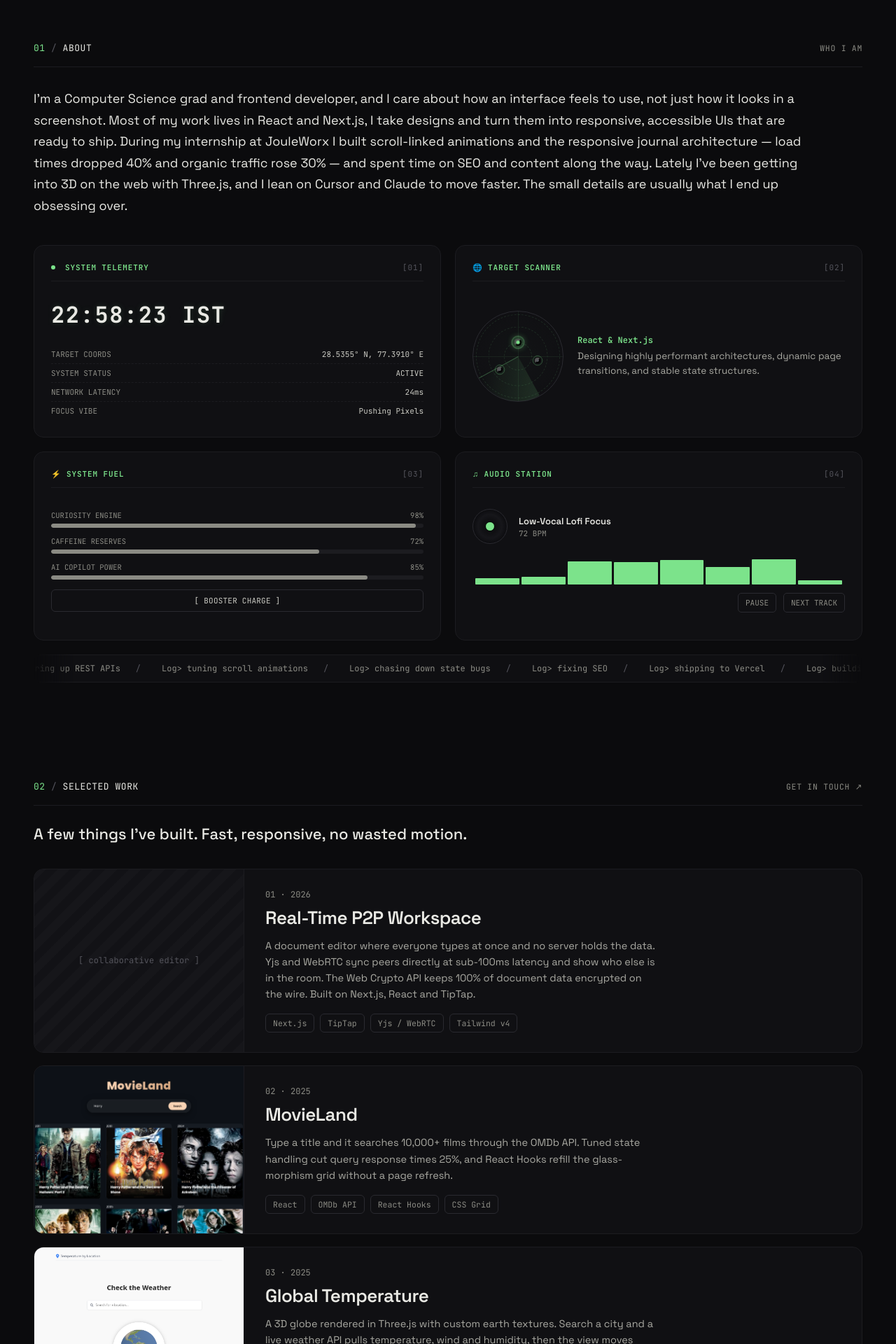
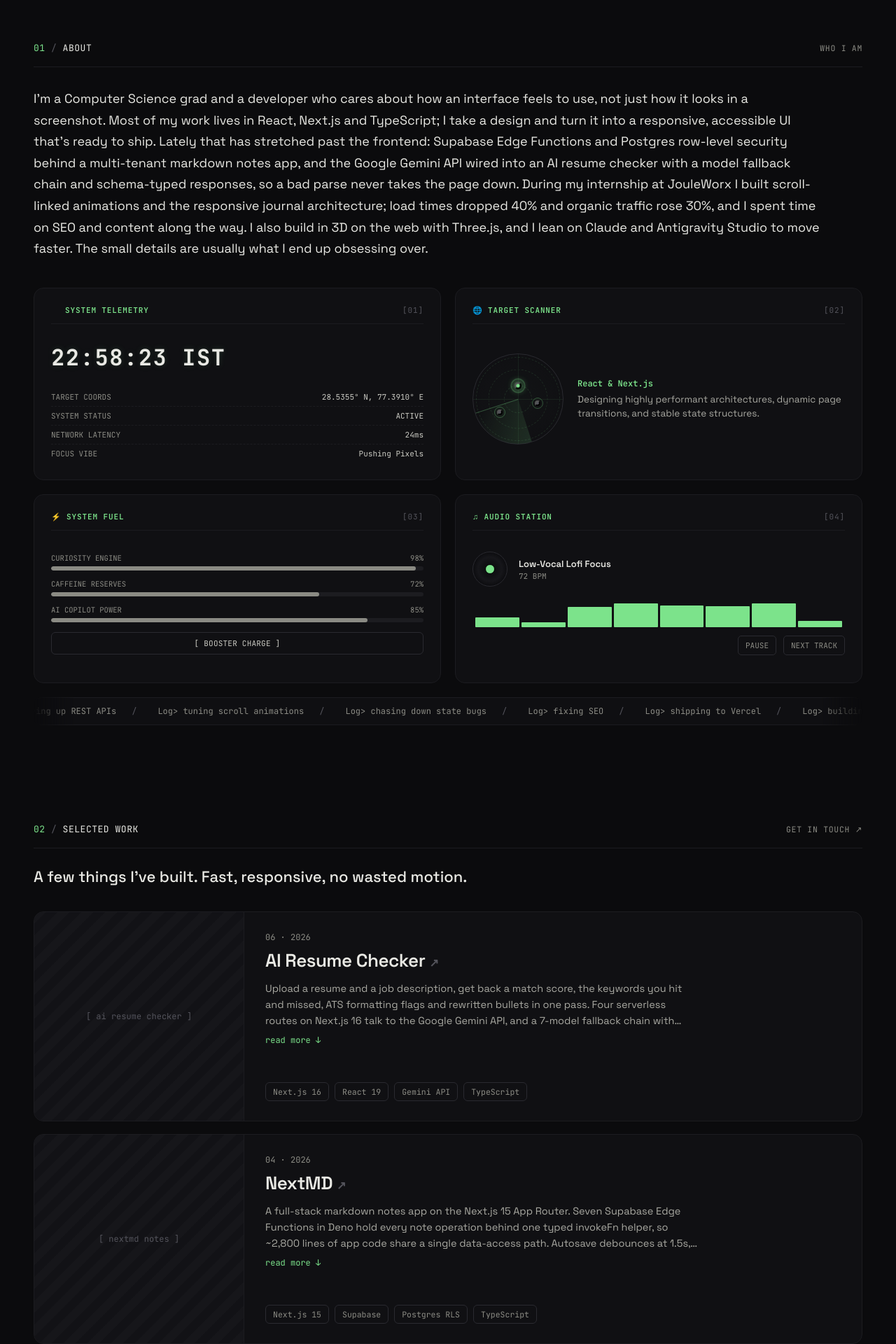
Before and after one commit to NSDiva/Portfolio_Website, a Next.js app: page / in a window 1280 px wide. Shown: the part 820-2740 px from the top of the page at 70% size. Built offline with nearby package versions, Linux system fonts and the light colour scheme.

Commit message:
Mod: Update the site with current resume

```diff
--- a/src/app/globals.css
+++ b/src/app/globals.css
@@ -693,6 +693,65 @@ a.section-note:hover {
   transform: scale(1.05);
 }
 
+/* ===== Project card sizing ===== */
+/* Every card is the same height; the clamped description is what keeps the
+   bodies from drifting apart. An expanded card is allowed to grow past it. */
+.work-card {
+  min-height: 300px;
+}
+
+.work-body {
+  display: flex;
+  flex-direction: column;
+}
+
+.work-desc-wrap {
+  flex: 1;
+}
+
+.work-desc.clamped {
+  display: -webkit-box;
+  -webkit-box-orient: vertical;
+  -webkit-line-clamp: 3;
+  line-clamp: 3;
+  overflow: hidden;
+}
+
+.work-more {
+  margin-top: 8px;
+  padding: 0;
+  background: none;
+  border: 0;
+  font-family: var(--font-mono), monospace;
+  font-size: 12px;
+  color: var(--acc);
+  cursor: pointer;
+  transition: opacity 0.2s ease;
+}
+
+.work-more:hover {
+  opacity: 0.72;
+}
+
+.work-link {
+  color: inherit;
+  text-decoration: none;
+}
+
+.work-link:hover {
+  color: var(--acc);
+}
+
+.work-link-arrow {
+  font-size: 16px;
+  color: var(--text-faint);
+  transition: color 0.2s ease;
+}
+
+.work-link:hover .work-link-arrow {
+  color: var(--acc);
+}
+
 
 .work-body {
   padding: 28px 30px;
@@ -716,7 +775,7 @@ a.section-note:hover {
   font-size: 14.5px;
   line-height: 1.6;
   color: var(--text3);
-  max-width: 560px;
+  max-width: 620px;
 }
 
 .tag-row {
--- a/src/components/About.tsx
+++ b/src/components/About.tsx
@@ -116,15 +116,20 @@ export default function About() {
       </div>
 
       <p data-reveal className="about-lead">
-        I&apos;m a Computer Science grad and frontend developer, and I care about
-        how an interface feels to use, not just how it looks in a screenshot.
-        Most of my work lives in React and Next.js, I take designs and turn them
-        into responsive, accessible UIs that are ready to ship. During my
-        internship at JouleWorx I built scroll-linked animations and the
-        responsive journal architecture — load times dropped 40% and organic
-        traffic rose 30% — and spent time on SEO and content along the way. Lately I&apos;ve been getting into 3D on the web with Three.js,
-        and I lean on Cursor and Claude to move faster. The small details are
-        usually what I end up obsessing over.
+        I&apos;m a Computer Science grad and a developer who cares about how an
+        interface feels to use, not just how it looks in a screenshot. Most of my
+        work lives in React, Next.js and TypeScript; I take a design and turn it
+        into a responsive, accessible UI that&apos;s ready to ship. Lately that
+        has stretched past the frontend: Supabase Edge Functions and Postgres
+        row-level security behind a multi-tenant markdown notes app, and the
+        Google Gemini API wired into an AI resume checker with a model fallback
+        chain and schema-typed responses, so a bad parse never takes the page
+        down. During my internship at JouleWorx I built scroll-linked animations
+        and the responsive journal architecture; load times dropped 40% and
+        organic traffic rose 30%, and I spent time on SEO and content along the
+        way. I also build in 3D on the web with Three.js, and I lean on Claude
+        and Antigravity Studio to move faster. The small details are usually what
+        I end up obsessing over.
       </p>
 
       {/* Telemetry Dashboard replacing cards */}
--- a/src/components/Experience.tsx
+++ b/src/components/Experience.tsx
@@ -6,7 +6,7 @@ export default function Experience() {
       </div>
 
       <div className="exp-list">
-        <div data-reveal className="exp-item top">
+        <div data-reveal className="exp-item">
           <div className="exp-date">MAR 2026 — MAY 2026</div>
           <div>
             <h3 className="exp-role">
@@ -15,10 +15,10 @@ export default function Experience() {
             </h3>
             <ul className="point-list">
               <li className="point">
-                <span className="acc">→</span>The hero collapses into the navbar
-                as you scroll. I tied that transition to scroll position and made
-                it hold up across screen sizes — engagement on the page went up
-                25%.
+                <span className="acc">→</span>On the Kin landing page the hero
+                collapses into the navbar as you scroll. I tied that transition to
+                scroll position and made it hold up across screen sizes — UI
+                engagement went up 25%.
               </li>
               <li className="point">
                 <span className="acc">→</span>Set up the agency&apos;s blog and
@@ -27,9 +27,10 @@ export default function Experience() {
                 by 40%.
               </li>
               <li className="point">
-                <span className="acc">→</span>Built a 3D phone that follows the
-                cursor, with IntersectionObserver firing context-aware tooltips as
-                it scrolls into view.
+                <span className="acc">→</span>Built the product section&apos;s
+                cursor-responsive phone animation, with IntersectionObserver firing
+                context-aware tooltips as it scrolls into view — more time on the
+                section and better feature discovery.
               </li>
               <li className="point">
                 <span className="acc">→</span>Wrote SEO-structured content and
@@ -39,26 +40,6 @@ export default function Experience() {
             </ul>
           </div>
         </div>
-
-        <div data-reveal className="exp-item bottom">
-          <div className="exp-date">SEP 2025 — NOV 2025</div>
-          <div>
-            <h3 className="exp-role">
-              Virtual Intern{" "}
-              <span className="acc">· Infosys Springboard</span>
-            </h3>
-            <ul className="point-list">
-              <li className="point">
-                <span className="acc">→</span>Finished the Infosys Springboard
-                Virtual Internship 6.0 certification, all Angular.
-              </li>
-              <li className="point">
-                <span className="acc">→</span>Built TaxPal - a finance
-                &amp; tax estimator aimed at freelancers.
-              </li>
-            </ul>
-          </div>
-        </div>
       </div>
     </section>
   );
--- a/src/components/Hero.tsx
+++ b/src/components/Hero.tsx
@@ -3,7 +3,7 @@ export default function Hero() {
     <section id="top" className="hero">
       <div data-reveal className="status-badge">
         <span className="status-dot" />
-        OPEN TO FRONTEND ROLES &amp; STILL LOOKING AROUND
+        OPEN TO FULLSTACK ROLES &amp; STILL LOOKING AROUND
       </div>
 
       <div className="hero-grid">
@@ -33,7 +33,7 @@ export default function Hero() {
           </div>
           <div className="term-body">
             <div><span className="acc">$</span> whoami</div>
-            <div className="term-out">Frontend Developer · UI Engineer</div>
+            <div className="term-out">FullStack Developer · Software Engineer</div>
             <div className="term-gap"><span className="acc">$</span> cat stack.txt</div>
             <div className="term-out">React · Next.js · TypeScript · Three.js</div>
             <div className="term-gap"><span className="acc">$</span> status --now</div>
--- a/src/components/Nav.tsx
+++ b/src/components/Nav.tsx
@@ -63,7 +63,7 @@ export default function Nav() {
       <div className="nav-inner">
         <a href="#top" className="brand" onClick={onNavClick}>
           <span className="brand-name">Neekita Sahu</span>
-          <span className="brand-role">Frontend Developer · UI Engineer</span>
+          <span className="brand-role">Full Stack Developer · Software Engineer</span>
         </a>
         <button
           className="nav-toggle"
--- a/src/components/Skills.tsx
+++ b/src/components/Skills.tsx
@@ -1,9 +1,10 @@
 const groups = [
-  { label: "LANGUAGES", items: ["HTML5", "CSS3", "JavaScript", "TypeScript", "C++", "Python"] },
-  { label: "FRAMEWORKS & LIBS", items: ["React.js", "Next.js", "Tailwind CSS", "Three.js"] },
+  { label: "LANGUAGES", items: ["HTML5", "CSS3", "JavaScript", "TypeScript", "C++", "SQL"] },
+  { label: "FRAMEWORKS & LIBS", items: ["React.js", "Next.js", "Node.js", "Tailwind CSS", "Three.js", "Framer Motion", "Vite"] },
+  { label: "AI & LLM INTEGRATION", items: ["Google Gemini API", "Prompt Engineering", "Structured JSON Schema", "Rate-Limit Retry Logic"] },
   { label: "FRONTEND CORE", items: ["Flexbox", "CSS Grid", "Responsive Design", "Modern UI Architecture"] },
-  { label: "API & TOOLING", items: ["REST API", "JSON", "Git / GitHub", "Vercel"] },
-  { label: "AI CODING", items: ["Cursor", "Claude", "Antigravity Studio"] },
+  { label: "BACKEND & DATABASE", items: ["REST API", "WebSockets", "WebRTC", "Supabase", "Postgres RLS", "CORS", "Multitenancy"] },
+  { label: "TOOLS & PLATFORMS", items: ["Git / GitHub", "Vercel", "Supabase", "Claude", "Antigravity Studio"] },
   { label: "OTHER", items: ["SEO", "Performance", "Problem-Solving", "Analytical Thinking"] },
 ];
 
--- a/src/components/Work.tsx
+++ b/src/components/Work.tsx
@@ -1,10 +1,40 @@
-const projects = [
+"use client";
+
+import { useEffect, useRef, useState } from "react";
+
+type Project = {
+  thumb: string;
+  date: string;
+  title: string;
+  desc: string;
+  tags: string[];
+  href: string;
+};
+
+const projects: Project[] = [
+  {
+    thumb: "[ ai resume checker ]",
+    date: "06 · 2026",
+    title: "AI Resume Checker",
+    desc: "Upload a resume and a job description, get back a match score, the keywords you hit and missed, ATS formatting flags and rewritten bullets in one pass. Four serverless routes on Next.js 16 talk to the Google Gemini API, and a 7-model fallback chain with retry-on-429/404/503 keeps success near 100% on a rate-limited free tier where one model alone would just fail. Responses come back through Gemini responseSchema definitions mapped 1:1 to typed interfaces, so there is no JSON parsing to break. The PDF pipeline reads an upload with pdf-parse, pulls out 7 sections and re-renders a single-column ATS-safe document - a 30-minute manual reformat done in under 10 seconds.",
+    tags: ["Next.js 16", "React 19", "Gemini API", "TypeScript"],
+    href: "https://github.com/NSDiva/AI_Resume_Checker",
+  },
+  {
+    thumb: "[ nextmd notes ]",
+    date: "04 · 2026",
+    title: "NextMD",
+    desc: "A full-stack markdown notes app on the Next.js 15 App Router. Seven Supabase Edge Functions in Deno hold every note operation behind one typed invokeFn helper, so ~2,800 lines of app code share a single data-access path. Autosave debounces at 1.5s, queues concurrent writes and backs off 1s/2s/4s, with a throttled localStorage mirror underneath - nothing is lost on a failed save, a closed tab or a mid-edit note switch. Supabase Auth and Postgres row-level security isolate every tenant on every read and write, and SSR middleware only accepts same-origin relative redirects after login. Export to .md, .html or .zip is lossless and collision-safe, with JSZip dynamically imported to keep ~95 KB off the critical path.",
+    tags: ["Next.js 15", "Supabase", "Postgres RLS", "TypeScript"],
+    href: "https://github.com/NSDiva/NextMD",
+  },
   {
     thumb: "[ collaborative editor ]",
     date: "01 · 2026",
-    title: "Real-Time P2P Workspace",
-    desc: "A document editor where everyone types at once and no server holds the data. Yjs and WebRTC sync peers directly at sub-100ms latency and show who else is in the room. The Web Crypto API keeps 100% of document data encrypted on the wire. Built on Next.js, React and TipTap.",
-    tags: ["Next.js", "TipTap", "Yjs / WebRTC", "Tailwind v4"],
+    title: "PeerEdit Workspace",
+    desc: "A document editor where everyone types at once and no server holds the data. Yjs and WebRTC sync peers directly at sub-100ms latency and show who else is in the room. The Web Crypto API generates session keys client-side, so 100% of document data stays encrypted in transit. Built on Next.js, React and TipTap with a modular Tailwind v4 component architecture.",
+    tags: ["Next.js", "TipTap", "Yjs / WebRTC", "Web Crypto"],
+    href: "https://github.com/NSDiva/PeerEdit_Workspace",
   },
   {
     thumb: "/MovieLand Discovery Hub.png",
@@ -12,6 +42,7 @@ const projects = [
     title: "MovieLand",
     desc: "Type a title and it searches 10,000+ films through the OMDb API. Tuned state handling cut query response times 25%, and React Hooks refill the glass-morphism grid without a page refresh.",
     tags: ["React", "OMDb API", "React Hooks", "CSS Grid"],
+    href: "https://github.com/NSDiva/MovieLand_Discovery_Hub",
   },
   {
     thumb: "/3D Interactive Weather Globe.png",
@@ -19,8 +50,50 @@ const projects = [
     title: "Global Temperature",
     desc: "A 3D globe rendered in Three.js with custom earth textures. Search a city and a live weather API pulls temperature, wind and humidity, then the view moves from the spinning globe to a plain readout. Optimized texture loading holds a steady 60 FPS, and async fetching trimmed 20% off load time on that handoff. Holds up from desktop down to mobile.",
     tags: ["Three.js", "Weather API", "WebGL", "Responsive"],
+    href: "https://github.com/NSDiva/Global_Temperature_Explorer",
   },
 ];
+
+function Description({ text }: { text: string }) {
+  const ref = useRef<HTMLParagraphElement>(null);
+  const [expanded, setExpanded] = useState(false);
+  const [clipped, setClipped] = useState(false);
+
+  // Only offer the toggle when the clamp actually cuts the text off. Re-measure
+  // on resize, since a narrower card wraps into more lines.
+  useEffect(() => {
+    const el = ref.current;
+    if (!el) return;
+
+    const measure = () => {
+      if (expanded) return;
+      setClipped(el.scrollHeight > el.clientHeight + 1);
+    };
+
+    measure();
+    const ro = new ResizeObserver(measure);
+    ro.observe(el);
+    return () => ro.disconnect();
+  }, [expanded]);
+
+  return (
+    <div className="work-desc-wrap">
+      <p ref={ref} className={`work-desc ${expanded ? "expanded" : "clamped"}`}>
+        {text}
+      </p>
+      {(clipped || expanded) && (
+        <button
+          type="button"
+          className="work-more"
+          onClick={() => setExpanded((v) => !v)}
+          aria-expanded={expanded}
+        >
+          {expanded ? "show less ↑" : "read more ↓"}
+        </button>
+      )}
+    </div>
+  );
+}
 
 export default function Work() {
   return (
@@ -38,7 +111,7 @@ export default function Work() {
 
       <div className="work-list">
         {projects.map((p) => (
-          <a key={p.title} data-reveal href="#" className="work-card">
+          <article key={p.title} data-reveal className="work-card">
             <div className="work-thumb">
               {p.thumb.startsWith("/") ? (
                 <img src={p.thumb} alt={p.title} className="work-thumb-img" />
@@ -48,15 +121,19 @@ export default function Work() {
             </div>
             <div className="work-body">
               <div className="work-date">{p.date}</div>
-              <h3 className="work-title">{p.title}</h3>
-              <p className="work-desc">{p.desc}</p>
+              <h3 className="work-title">
+                <a href={p.href} className="work-link">
+                  {p.title} <span className="work-link-arrow">↗</span>
+                </a>
+              </h3>
+              <Description text={p.desc} />
               <div className="tag-row">
                 {p.tags.map((t) => (
                   <span key={t} className="tag">{t}</span>
                 ))}
               </div>
             </div>
-          </a>
+          </article>
         ))}
       </div>
     </section>
```
Also changed, not shown: 1 other file (tests, documents, lock files or other folders).
